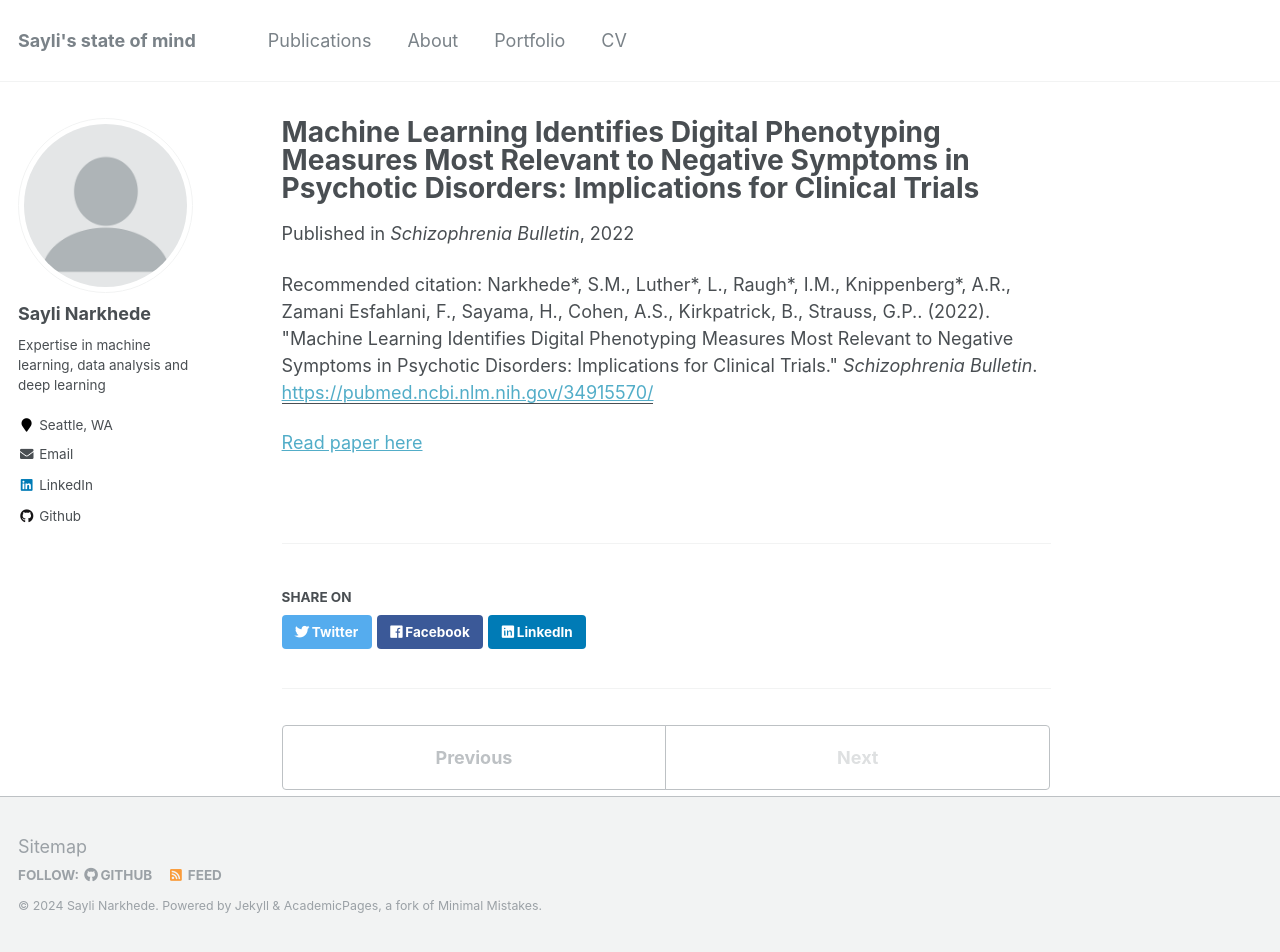
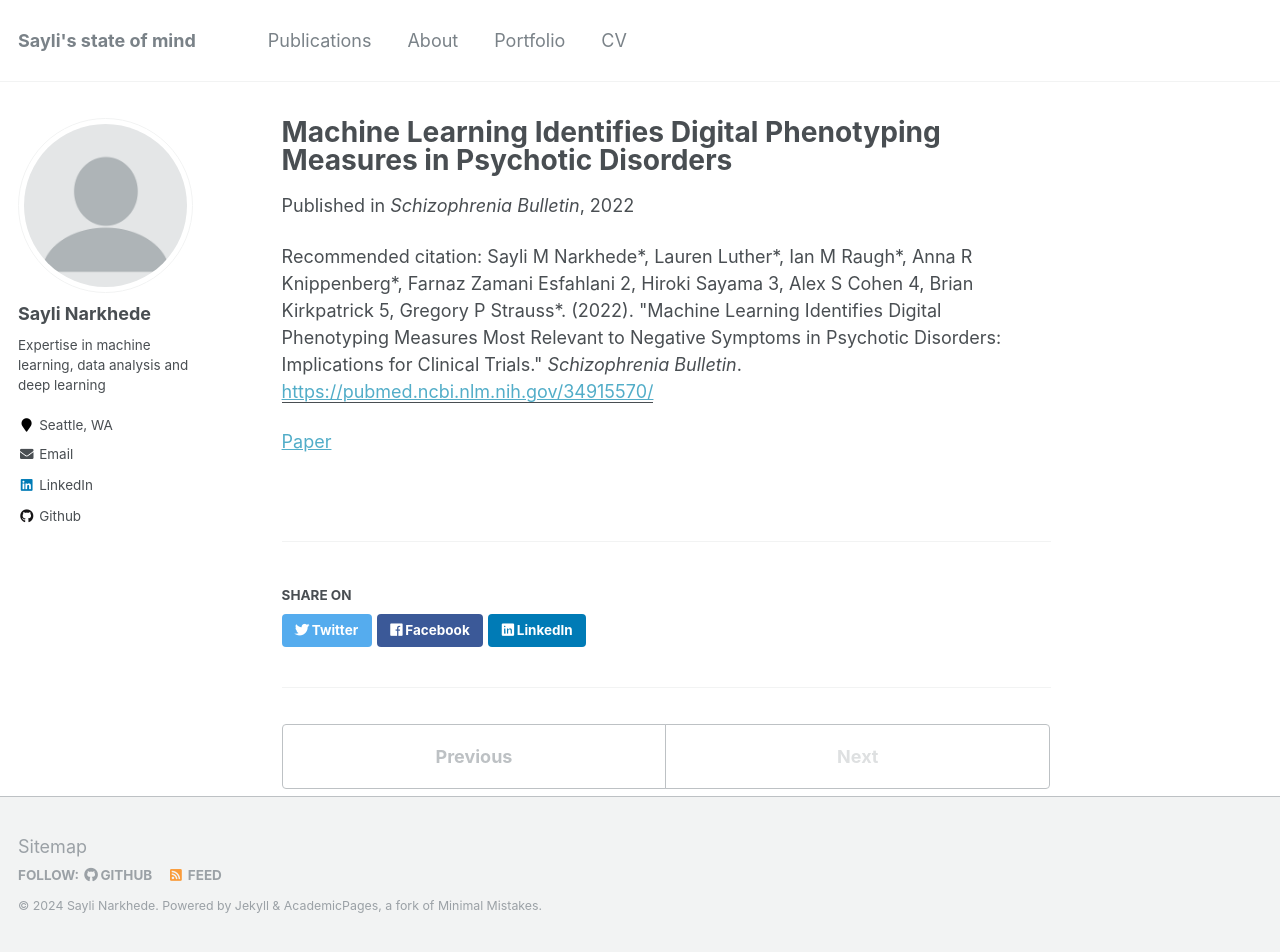
Before and after one commit to SayliMN/saylimn.github.io, a Jekyll site: the page built from _publications/2022-03-01-ml.md, in a window 1280 px wide and 952 px high. Built offline with Jekyll 4.4.1, drawn with Linux system fonts in a browser that asks for light colours.

Commit message:
add publication title

```diff
--- a/_publications/2022-03-01-ml.md
+++ b/_publications/2022-03-01-ml.md
@@ -1,12 +1,12 @@
 ---
-title: "Machine Learning Identifies Digital Phenotyping Measures Most Relevant to Negative Symptoms in Psychotic Disorders: Implications for Clinical Trials"
+title: "Machine Learning Identifies Digital Phenotyping Measures in Psychotic Disorders"
 collection: publications
 permalink: /publication/2022-03-01-ml
 excerpt:
 date: 2022-03-01
 venue: 'Schizophrenia Bulletin'
 paperurl: 'https://pubmed.ncbi.nlm.nih.gov/34915570/'
-citation: 'Narkhede*, S.M., Luther*, L., Raugh*, I.M., Knippenberg*, A.R., Zamani Esfahlani, F., Sayama, H., Cohen, A.S., Kirkpatrick, B., Strauss, G.P.. (2022). &quot;Machine Learning Identifies Digital Phenotyping Measures Most Relevant to Negative Symptoms in Psychotic Disorders: Implications for Clinical Trials.&quot; <i>Schizophrenia Bulletin</i>.'
+citation: 'Sayli M Narkhede*, Lauren Luther*, Ian M Raugh*, Anna R Knippenberg*, Farnaz Zamani Esfahlani 2, Hiroki Sayama 3, Alex S Cohen 4, Brian Kirkpatrick 5, Gregory P Strauss*. (2022). &quot;Machine Learning Identifies Digital Phenotyping Measures Most Relevant to Negative Symptoms in Psychotic Disorders: Implications for Clinical Trials.&quot; <i>Schizophrenia Bulletin</i>.'
 ---
 
-[Read paper here](https://pubmed.ncbi.nlm.nih.gov/34915570/)
+[Paper](https://pubmed.ncbi.nlm.nih.gov/34915570/)
```
